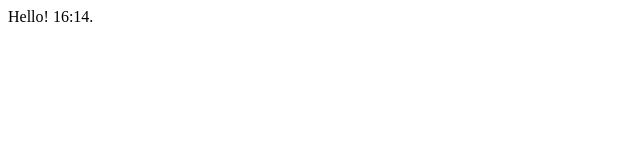
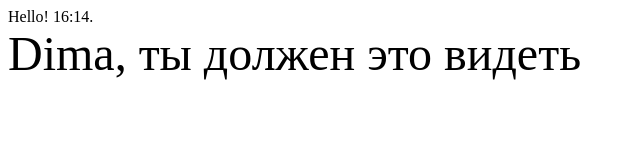
Before and after one commit to DimaVolf/www, a plain HTML site: page index.html in a window 1280 px wide. Shown: the whole page, without its empty margins (0-640 px from the left). Drawn offline with Linux system fonts and the light colour scheme.

Commit message:
Update index.html

```diff
--- a/index.html
+++ b/index.html
@@ -1,2 +1,12 @@
+<html>
+  <head>
+    <meta charset="UTF-8">
+  </head>
+<body>
 Hello!
 16:14.
+<br>
+<font size="20">Dima, ты должен это видеть</font>
+
+</body>
+<html>
```
